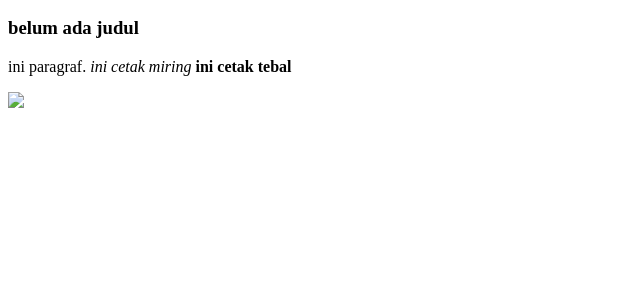
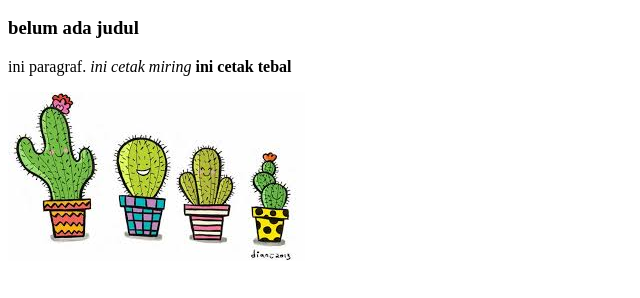
Before and after one commit to maisandanur/maisandanur.github.io, a plain HTML site: page index.html in a window 1280 px wide. Shown: the part 110-408 px from the top of the page, without its empty margins (0-640 px from the left). Drawn offline with Linux system fonts and the light colour scheme.

Commit message:
Update index.html

```diff
--- a/index.html
+++ b/index.html
@@ -11,6 +11,6 @@
 <em>ini cetak miring</em>
 <strong>ini cetak tebal</strong>
 </p>
-<img src="kaktus.jpeg"
+<img src="img/kaktus.jpeg"
 </body>
 </html>
```
